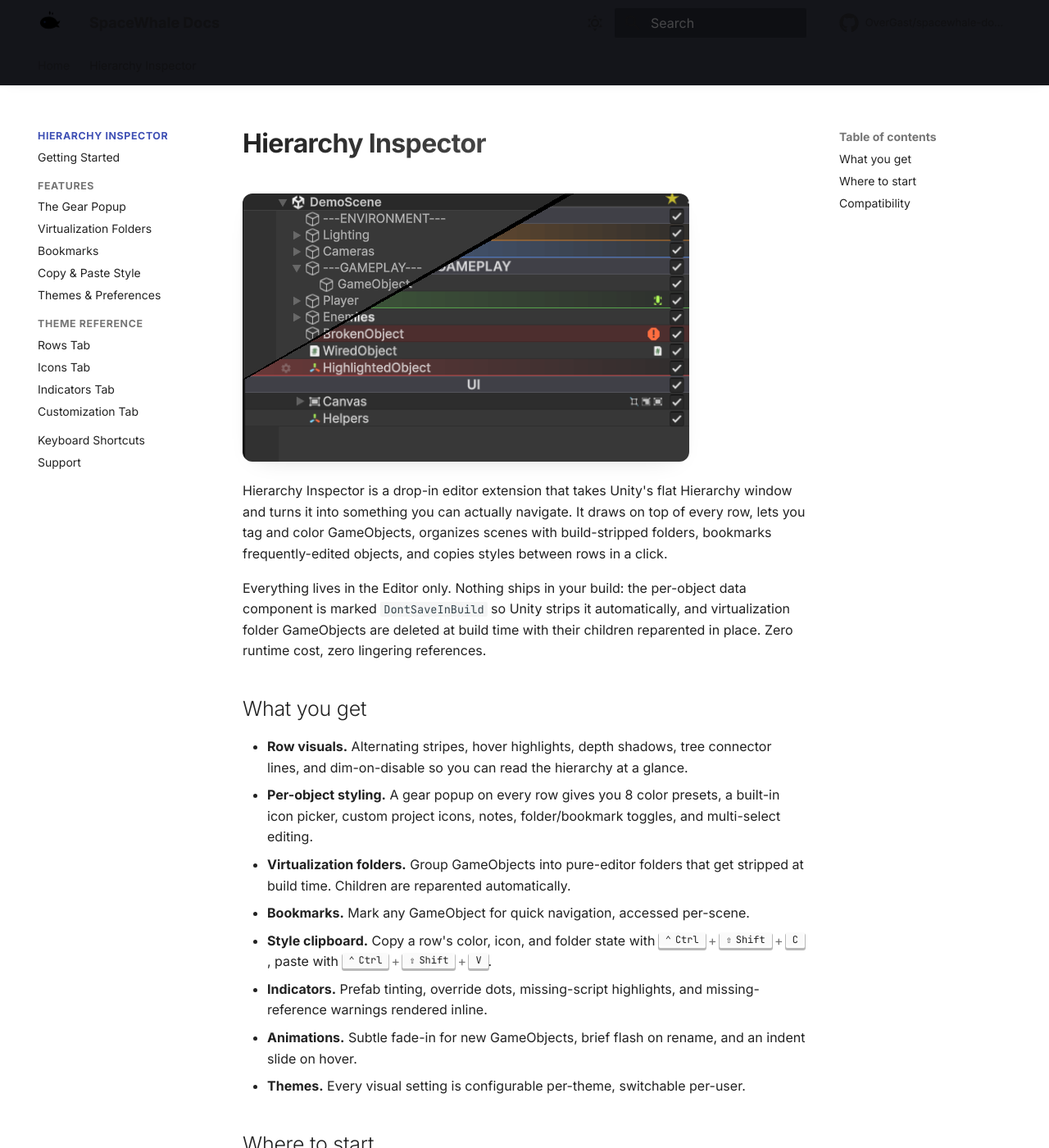
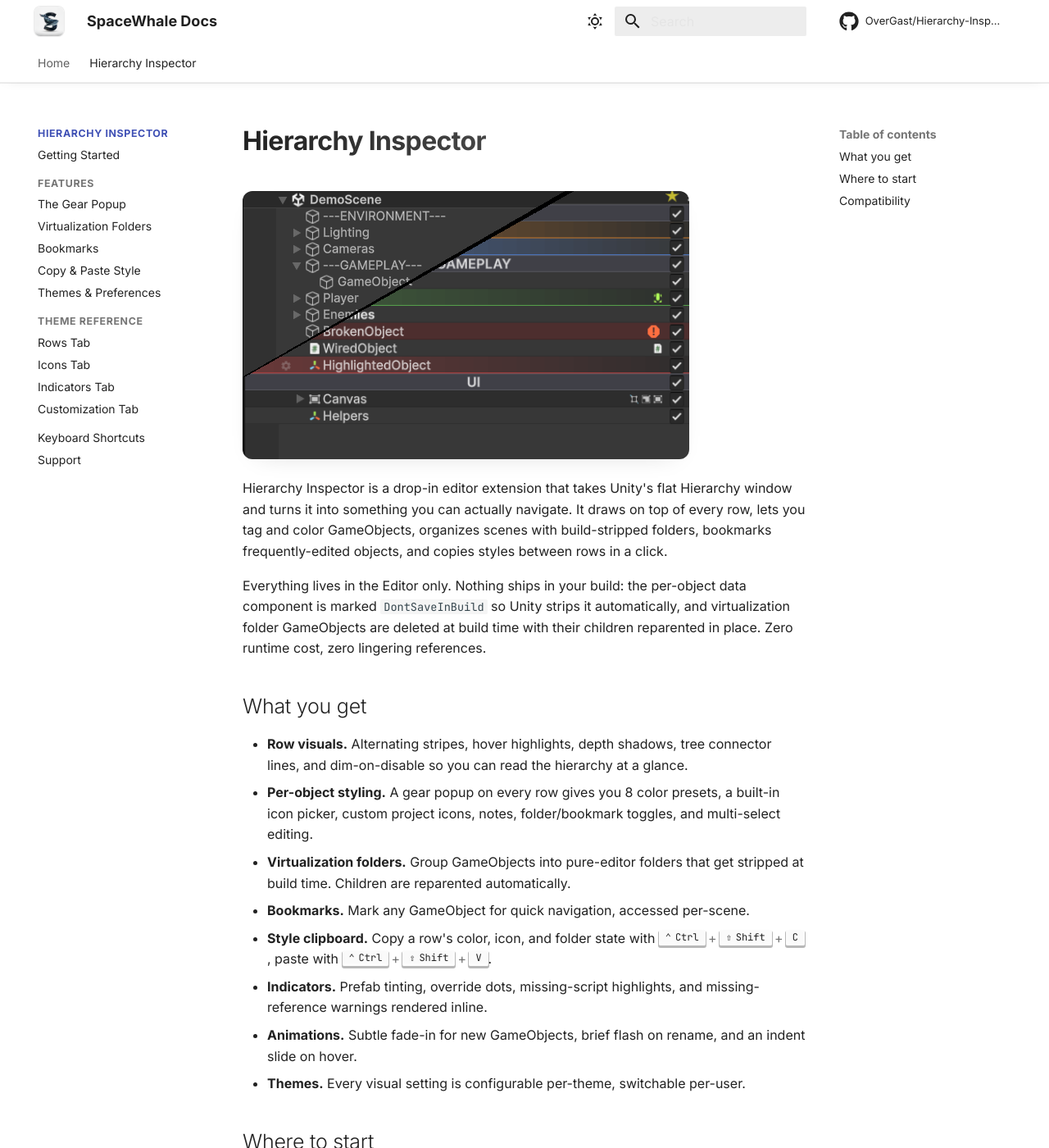
Before and after one commit to OverGast/spacewhale-docs, an MkDocs documentation site: the page built from docs/hierarchy-inspector/index.md, in a window 1280 px wide and 1400 px high. Shown: the whole window at 82% size. Built offline with MkDocs 1.6.1 and Material for MkDocs 9.7.7, drawn with Linux system fonts in a browser that asks for light colours; comment, search, counter and statistics services are not loaded.

Commit message:
fix(theme): white light-mode header, brand logo, per-asset repo link
- Light mode uses Material's native white primary (dark header stays black),
  fixing the invisible-on-black header text in light mode.
- Replace placeholder logo with the SpaceWhale brand mark (rounded tile).
- Header GitHub link now targets each asset's own repo (Hierarchy Inspector),
  hidden on the landing page; star/fork facts hidden.

```diff
--- /dev/null
+++ b/docs/javascripts/repo-link.js
@@ -0,0 +1,59 @@
+/*
+ * Point the header GitHub link at the current asset's own repository.
+ * Each asset section maps to its source repo. On the landing page (or any
+ * page not under a known asset), the header source link is hidden so it
+ * never points back at the docs repository itself.
+ *
+ * Add a new asset by adding one entry keyed by its docs/<slug>/ folder name.
+ */
+(function () {
+  var REPOS = {
+    "hierarchy-inspector": {
+      url: "https://github.com/OverGast/Hierarchy-Inspector",
+      name: "OverGast/Hierarchy-Inspector"
+    }
+  };
+
+  function currentSection() {
+    var parts = window.location.pathname.split("/").filter(Boolean);
+    for (var i = 0; i < parts.length; i++) {
+      if (REPOS.hasOwnProperty(parts[i])) return parts[i];
+    }
+    return null;
+  }
+
+  function updateSourceLink() {
+    var source = document.querySelector(".md-header__source");
+    if (!source) return;
+
+    var section = currentSection();
+    if (!section) {
+      source.style.display = "none";
+      return;
+    }
+    source.style.display = "";
+
+    var entry = REPOS[section];
+    var link = source.querySelector("a.md-source");
+    if (link) link.setAttribute("href", entry.url);
+
+    var label = source.querySelector(".md-source__repository");
+    if (label) {
+      var replaced = false;
+      label.childNodes.forEach(function (node) {
+        if (node.nodeType === 3 && node.textContent.trim()) {
+          node.textContent = entry.name;
+          replaced = true;
+        }
+      });
+      if (!replaced) label.appendChild(document.createTextNode(entry.name));
+    }
+  }
+
+  // Material exposes document$ (fires on every instant-navigation load).
+  if (window.document$ && typeof window.document$.subscribe === "function") {
+    window.document$.subscribe(updateSourceLink);
+  } else {
+    document.addEventListener("DOMContentLoaded", updateSourceLink);
+  }
+})();
--- a/docs/stylesheets/extra.css
+++ b/docs/stylesheets/extra.css
@@ -1,31 +1,16 @@
 /* ══════════════════════════════════════════════════════════════
    SpaceWhale docs — classic monochrome theme
+   Header colors come from Material's native white (light) / black
+   (dark) primary; this file only adds depth, motion, and branding.
    ══════════════════════════════════════════════════════════════ */
 
 :root {
-  --sw-ink:     #101012;   /* near-black */
-  --sw-ink-2:   #2b2b30;
-  --sw-mist:    rgba(0, 0, 0, 0.08);
-  --sw-glow:    rgba(0, 0, 0, 0.22);
+  --sw-mist: rgba(0, 0, 0, 0.08);
+  --sw-glow: rgba(0, 0, 0, 0.22);
 }
-/* Light mode: white header + tabs, ink text/icons/logo */
-[data-md-color-scheme="default"] {
-  --md-primary-fg-color:        #ffffff;
-  --md-primary-fg-color--light: #ffffff;
-  --md-primary-fg-color--dark:  #ffffff;
-  --md-primary-bg-color:        #101012;
-  --md-primary-bg-color--light: rgba(16, 16, 18, 0.72);
-}
-
-/* Dark mode: ink header + tabs, near-white text/icons/logo */
 [data-md-color-scheme="slate"] {
   --md-default-bg-color: #0d0d0f;
   --md-code-bg-color:    #17171b;
-  --md-primary-fg-color:        #0d0d0f;
-  --md-primary-fg-color--light: #0d0d0f;
-  --md-primary-fg-color--dark:  #0d0d0f;
-  --md-primary-bg-color:        #ffffff;
-  --md-primary-bg-color--light: rgba(255, 255, 255, 0.72);
   --sw-mist: rgba(255, 255, 255, 0.10);
   --sw-glow: rgba(0, 0, 0, 0.55);
 }
@@ -37,20 +22,16 @@ html { scroll-behavior: smooth; }
   scroll-margin-top: 5.2rem;
 }
 
-/* ── Header + tabs: solid ink, sticky, frosted ───────────────── */
+/* ── Header + tabs: sticky, frosted, with a hairline + soft shadow ── */
 .md-header {
-  background: var(--md-primary-fg-color);
-  color: var(--md-primary-bg-color);
   box-shadow: 0 1px 0 var(--sw-mist), 0 2px 16px -10px var(--sw-glow);
 }
 .md-tabs {
-  background: var(--md-primary-fg-color);
-  color: var(--md-primary-bg-color);
   border-bottom: 1px solid var(--sw-mist);
   backdrop-filter: saturate(120%) blur(4px);
 }
 .md-tabs__link {
-  opacity: 0.7;
+  opacity: 0.72;
   transition: opacity 160ms ease, transform 160ms ease;
 }
 .md-tabs__link:hover,
@@ -59,17 +40,20 @@ html { scroll-behavior: smooth; }
   transform: translateY(-1px);
 }
 
-/* Logo: gentle idle bob */
+/* ── Logo: small rounded brand tile, readable on any header color ── */
+.md-header__button.md-logo {
+  padding: 0.2rem;
+}
 .md-header__button.md-logo img,
 .md-header__button.md-logo svg {
-  height: 1.55rem;
-  width: 1.55rem;
-  animation: sw-bob 4.5s ease-in-out infinite;
+  height: 1.8rem;
+  width: 1.8rem;
+  border-radius: 0.35rem;
+  box-shadow: 0 0 0 1px var(--sw-mist);
 }
-@keyframes sw-bob {
-  0%, 100% { transform: translateY(0); }
-  50%      { transform: translateY(-2.5px); }
-}
+
+/* Hide GitHub star/fork facts on the header source link */
+.md-source__facts { display: none; }
 
 /* ── Hero heading: bold, high-contrast, subtle sheen ─────────── */
 .md-typeset h1:first-of-type {
--- a/mkdocs.yml
+++ b/mkdocs.yml
@@ -1,14 +1,14 @@
 site_name: SpaceWhale Docs
 site_description: Documentation for SpaceWhale Unity Editor tools.
 site_url: https://overgast.github.io/spacewhale-docs/
-repo_url: https://github.com/OverGast/spacewhale-docs
-repo_name: OverGast/spacewhale-docs
+repo_url: https://github.com/OverGast/Hierarchy-Inspector
+repo_name: OverGast/Hierarchy-Inspector
 copyright: Copyright &copy; SpaceWhale
 
 theme:
   name: material
-  logo: assets/logo.svg
-  favicon: assets/logo.svg
+  logo: assets/logo.png
+  favicon: assets/logo.png
   font:
     text: Inter
     code: JetBrains Mono
@@ -22,7 +22,7 @@ theme:
         name: Switch to light mode
     - media: "(prefers-color-scheme: light)"
       scheme: default
-      primary: black
+      primary: white
       accent: grey
       toggle:
         icon: material/weather-sunny
@@ -62,6 +62,9 @@ markdown_extensions:
 extra_css:
   - stylesheets/extra.css
 
+extra_javascript:
+  - javascripts/repo-link.js
+
 plugins:
   - search
 
```
Also changed, not shown: docs/assets/logo.png (added), docs/assets/logo.svg (deleted).
